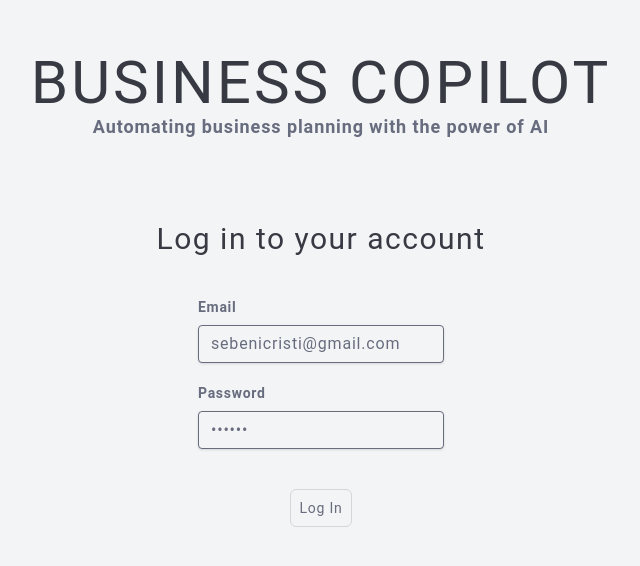
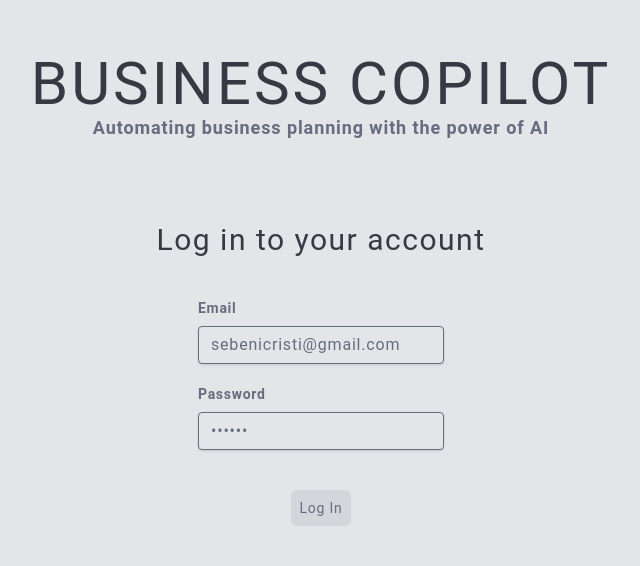
Before and after one commit to zebetul/business-copilot-client, a React (Vite) app: page /login in a window 1280 px wide. Shown: the part 110-676 px from the top of the page, without its empty margins (319-959 px from the left). Built offline with nearby package versions, Linux system fonts and the light colour scheme.

Commit message:
Update styles and classes in HTML and JSX files

```diff
--- a/index.html
+++ b/index.html
@@ -6,7 +6,7 @@
     <meta name="viewport" content="width=device-width, initial-scale=1.0" />
     <title>Business Copilot</title>
   </head>
-  <body>
+  <body class="bg-bgColor text-textColor">
     <div id="root"></div>
     <script type="module" src="/src/main.jsx"></script>
   </body>
--- a/src/features/assistant/DefaultContent.jsx
+++ b/src/features/assistant/DefaultContent.jsx
@@ -12,7 +12,7 @@ function DefaultContent({ sendRequest }) {
         Choose a request from below or type your own request.
       </h2>
 
-      <ul className="requests_container flex flex-row gap-2 flex-wrap justify-center">
+      <ul className="requests_container flex flex-row gap-2 flex-wrap justify-center font-bold text-lg">
         {DEFAULT_REQUESTS.map((request, index) => (
           <li key={index}>
             <Button onClick={() => sendRequest(request.description)}>
--- a/src/features/assistant/PromptInput.jsx
+++ b/src/features/assistant/PromptInput.jsx
@@ -28,7 +28,7 @@ function PromptInput({ sendRequest, isSending }) {
         type="text"
         placeholder="Input your request here..."
         autoComplete="off"
-        className="outline-none bg-bgColorLight text-textColor font-sans w-5/6"
+        className="outline-none bg-bgColorLight text-textColor font-sans w-5/6 placeholder:text-textColorLight"
         value={userRequest}
         onChange={(e) => setUserRequest(e.target.value)}
         ref={inputEl}
--- a/src/features/authentication/LoginForm.jsx
+++ b/src/features/authentication/LoginForm.jsx
@@ -42,7 +42,7 @@ function LoginForm() {
           type="email"
           id="email"
           placeholder="Email"
-          className="shadow appearance-none mb-5 border border-textColorLight rounded w-full py-2 px-3 text-textColorLight bg-bgColorLight leading-tight focus:outline-none focus:shadow-outline"
+          className="shadow appearance-none mb-5 border border-textColorLight rounded w-full py-2 px-3 text-textColorLight bg-bgColor leading-tight focus:outline-none focus:shadow-outline"
           value={email}
           onChange={(e) => {
             setEmail(e.target.value);
@@ -61,7 +61,7 @@ function LoginForm() {
           type="password"
           id="password"
           placeholder="Password"
-          className="shadow appearance-none mb-5 border border-textColorLight rounded w-full py-2 px-3 text-textColorLight bg-bgColorLight leading-tight focus:outline-none focus:shadow-outline"
+          className="shadow appearance-none mb-5 border border-textColorLight rounded w-full py-2 px-3 text-textColorLight bg-bgColor leading-tight focus:outline-none focus:shadow-outline"
           value={password}
           onChange={(e) => {
             setPassword(e.target.value);
--- a/src/pages/Documents.jsx
+++ b/src/pages/Documents.jsx
@@ -3,7 +3,7 @@ import DocumentsTable from "../features/documents/DocumentsTable";
 
 function Documents() {
   return (
-    <div className="max-w-3xl mx-auto">
+    <div className="max-w-3xl mx-auto pt-10">
       <h1 className="mb-20 flex gap-2 text-4xl">
         <ClipboardDocumentListIcon className="h-10 w-10 my-auto" />
 
--- a/src/pages/History.jsx
+++ b/src/pages/History.jsx
@@ -14,7 +14,7 @@ function History() {
 
   return (
     <>
-      <h1 className="max-w-3xl mx-auto mb-20 flex gap-2 text-4xl">
+      <h1 className="max-w-3xl mx-auto mb-20 mt-10 flex gap-2 text-4xl">
         <RectangleStackIcon className="h-10 w-10 my-auto" />
 
         <span className="ml-2">History</span>
--- a/src/pages/InteractionRecord.jsx
+++ b/src/pages/InteractionRecord.jsx
@@ -15,7 +15,7 @@ function InteractionRecord() {
 
   return (
     <>
-      <section className="max-w-2xl mx-auto">
+      <section className="max-w-2xl mx-auto pt-10">
         <MarkdownContainer>{assistantResponse}</MarkdownContainer>
       </section>
     </>
--- a/src/pages/Login.jsx
+++ b/src/pages/Login.jsx
@@ -2,7 +2,7 @@ import LoginForm from "../features/authentication/LoginForm";
 
 function Login() {
   return (
-    <main className="w-screen h-screen flex flex-col items-center justify-center bg-bgColorLight text-textColor">
+    <main className="w-screen h-screen flex flex-col items-center justify-center">
       <h1 className="text-6xl text-center">BUSINESS COPILOT</h1>
 
       <h2 className="mb-20 text-lg text-center font-bold text-textColorLight">
--- a/src/ui/AppLayout.jsx
+++ b/src/ui/AppLayout.jsx
@@ -3,10 +3,10 @@ import SideBar from "./SideBar";
 
 function AppLayout() {
   return (
-    <div className="h-screen py-3 pe-3 flex bg-bgColor text-textColor">
+    <div className="h-screen py-3 pe-3 flex">
       <SideBar />
 
-      <main className="main w-full h-full pt-10 bg-bgColorLight rounded-md overflow-y-scroll">
+      <main className="main w-full h-full bg-bgColorLight rounded-md overflow-y-scroll">
         <Outlet />
       </main>
     </div>
--- a/src/ui/Button.jsx
+++ b/src/ui/Button.jsx
@@ -3,7 +3,7 @@ import PropTypes from "prop-types";
 function Button({ children, onClick, type, disabled, className }) {
   return (
     <button
-      className={`w-min border border-bgColorDark rounded-md p-2 flex flex-col items-center justify-center text-textColorLight hover:text-textColor text-sm transition-colors text-nowrap ${className}`}
+      className={`w-min bg-bgColorDark rounded-md p-2 flex flex-col items-center justify-center text-textColorLight hover:text-textColor text-sm transition-colors text-nowrap ${className}`}
       onClick={onClick}
       type={type}
       disabled={disabled}
--- a/src/ui/SideBar.jsx
+++ b/src/ui/SideBar.jsx
@@ -5,7 +5,7 @@ import UserPill from "./UserPill";
 function SideBar() {
   return (
     <div className="w-60 px-3 h-full flex flex-col">
-      <DarkModeToggle />
+<DarkModeToggle />
 
       <h1 className="mt-8 mb-20 flex flex-col text-center text-2xl font-bold text-textColorLight">
         <span>BUSINESS</span>
```
